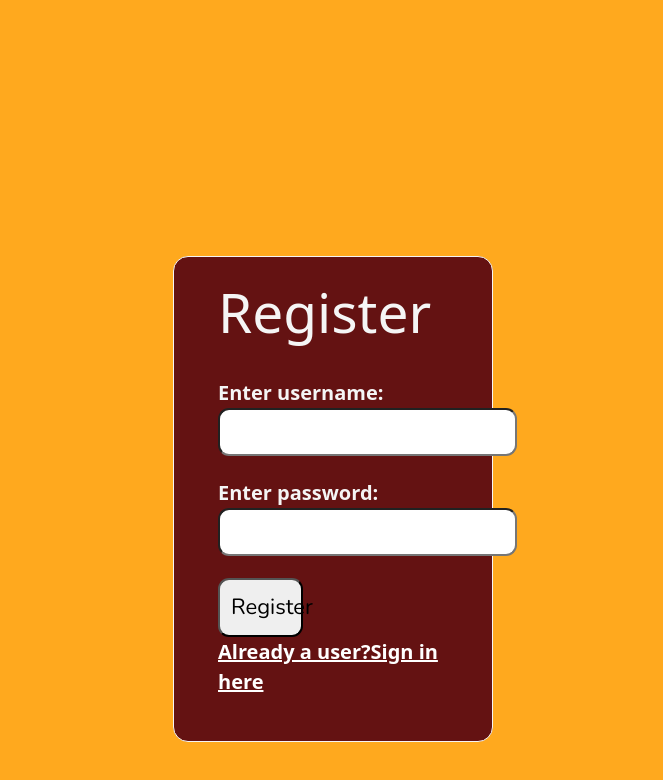
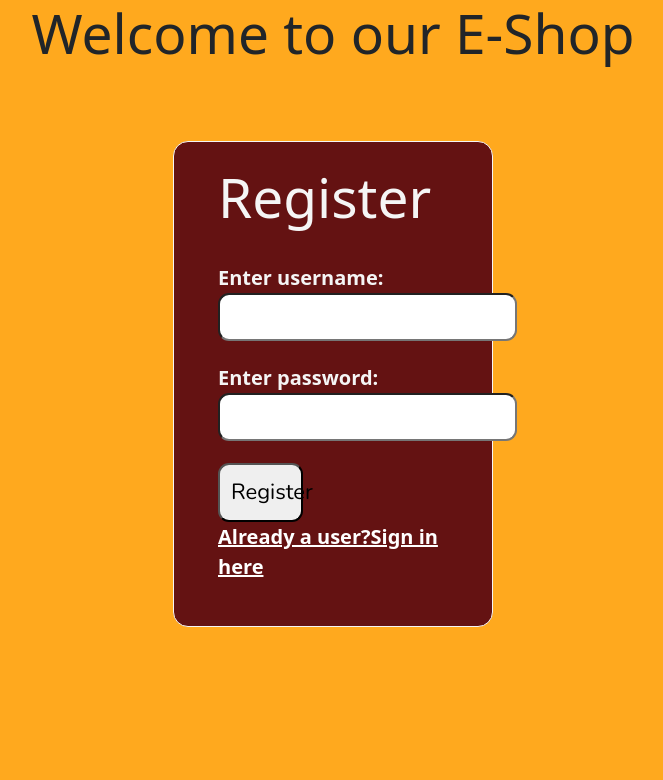
Before and after one commit to ThemisVasilakos/EShop-Front, a React (Create React App) app: page / in a window 1280 px wide. Shown: the top 780 px of the page, without its empty margins (307-970 px from the left). Built offline with nearby package versions, Linux system fonts and the light colour scheme.

Commit message:
Login and Register Header

```diff
--- a/src/components/Login.js
+++ b/src/components/Login.js
@@ -66,7 +66,9 @@ const Login = () => {
 
     return (
         <div>
-            <div style={{paddingTop:"20%"}}>
+            <h1 style={{textAlign: 'center', alignSelf: 'center' }}> Welcome to our E-Shop </h1>
+
+            <div style={{paddingTop:"5%"}}>
                 <form className='loginForm'>
                 <h1>Login</h1>
                     <label>Enter username:
--- a/src/components/Register.js
+++ b/src/components/Register.js
@@ -48,8 +48,8 @@ const Register = () => {
 
     return (
         <div>
-
-            <div style={{paddingTop:"20%"}}>
+            <h1 style={{textAlign: 'center', alignSelf: 'center' }}> Welcome to our E-Shop </h1>
+            <div style={{paddingTop:"5%"}}>
                 <form className='loginForm'>
                     <h1>Register</h1>
                     <label>Enter username:
```
